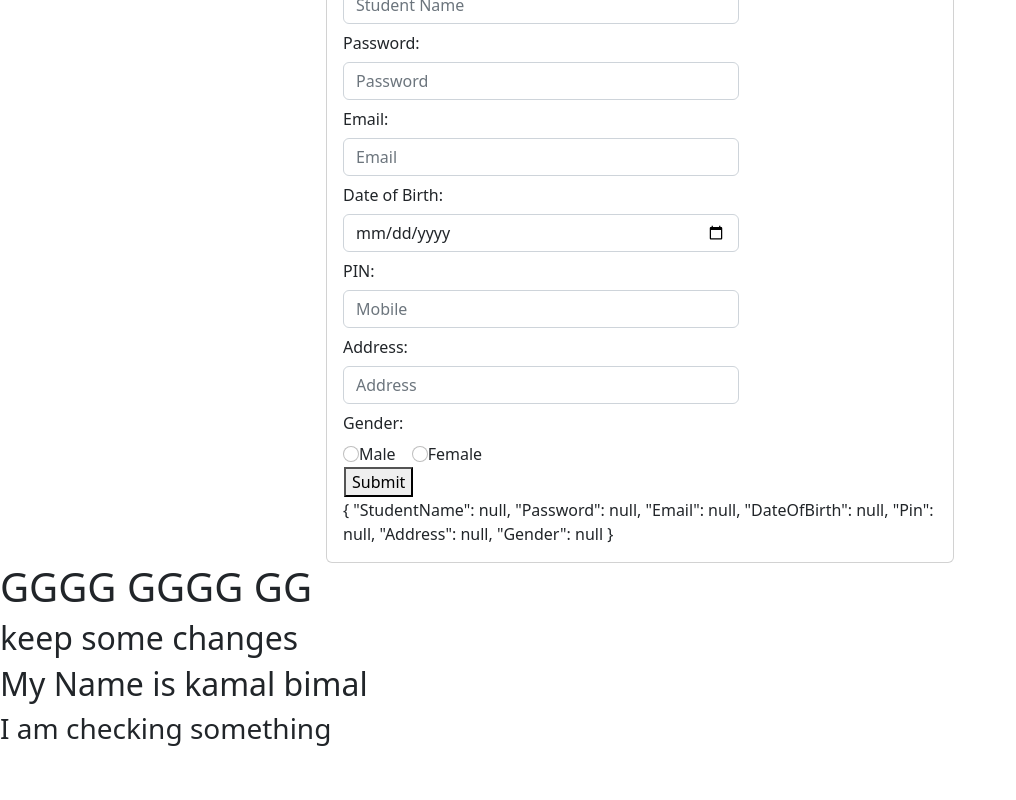
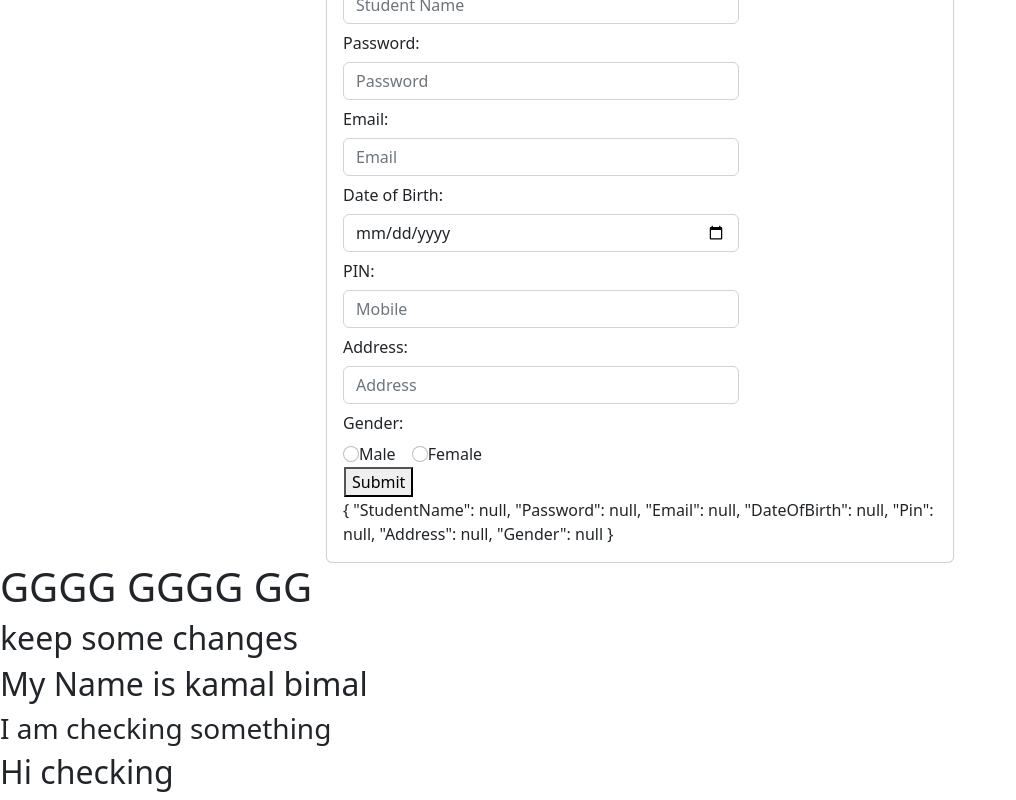
Before and after one commit to kamallochanpradhan/deployMyAngularFrontend, an Angular app: page / in a window 1280 px wide. Shown: the part 251-1051 px from the top of the page, without its empty margins (0-1016 px from the left). Before the commit the page ends 1004 px from the top, so only its background shows below. Built offline with nearby package versions, Linux system fonts and the light colour scheme; no server answers.

Commit message:
5th time change

```diff
--- a/src/app/app.component.html
+++ b/src/app/app.component.html
@@ -7,3 +7,4 @@
 
 <h2>My Name is kamal bimal</h2>
 <h3>I am checking something</h3>
+<h2>Hi checking</h2>
```
